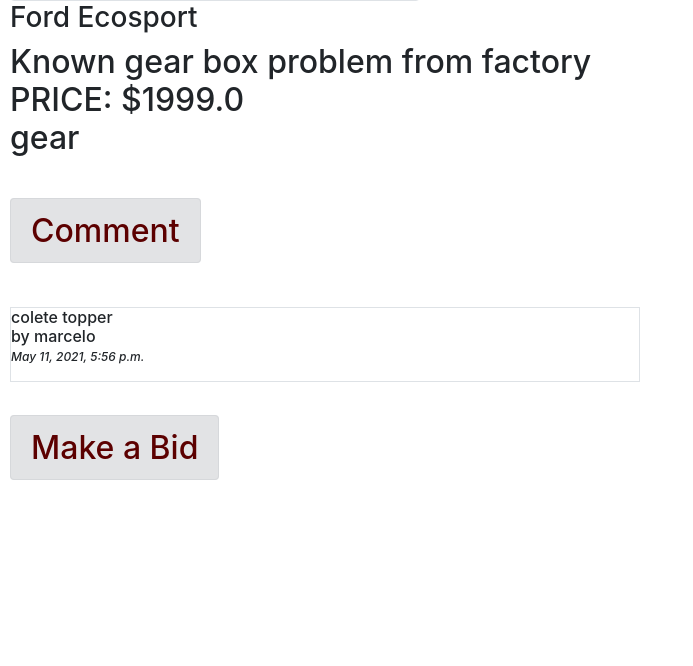
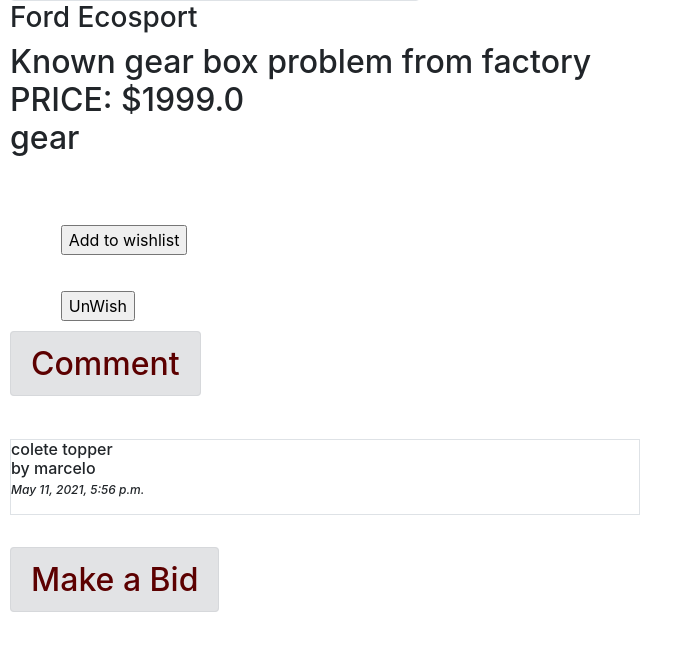
Before and after one commit to MarceloArraes/commerce, a Django app: page /auctions/1 in a window 1280 px wide. Shown: the part 552-1218 px from the top of the page, without its empty margins (0-693 px from the left). Before the commit the page ends 1032 px from the top, so only its background shows below. Run offline with Django 3.2, Linux system fonts and the light colour scheme; data comes from the database, SQL or seed files in the repository; both versions use the stored data as it was after the commit; some libraries are stand-ins or nearby versions; grey boxes are pictures that could not be loaded.

Commit message:
fixed the user_id thing with a request, better way. And other minor stuff

```diff
--- a/auctions/templates/auctions/auctiondisplay.html
+++ b/auctions/templates/auctions/auctiondisplay.html
@@ -14,20 +14,43 @@
         <p>{{auctiondisplay.descript}}<br>PRICE: ${{auctiondisplay.price}}<br>{{auctiondisplay.category}} </p>
     </h2>
 
+    <!--
+    BOTOES DE WISH AND UNWISH
+    -->
+    <p>
+    <form action="{% url 'wishlist' auctiondisplay.id  %}" method="POST" style="padding:2%;">
+        {% csrf_token %}
+        <input class="form-check-input" type="submit" value="Add to wishlist" style="margin:2%;">
+    </form>
+    </p>
+    <p>
+    <form action="{% url 'wishlist' auctiondisplay.id  %}" method="POST" style="padding:2%;">
+        {% csrf_token %}
+        <input class="form-check-input" type="submit" value="UnWish" style="margin:2%;">
+    </form>
+    </p>
+
+
+
+
     {% if user.id %}
     <!--
     Aqui tentar criar um botão para add para wishlist
     -->
+    {% for wishes in wishlists %}
 
-    <form action="{% url 'wishlist' auctiondisplay.id user.id  %}" method="POST">
-        {% csrf_token %}
-        <input class="form-check-input" type="submit">Add to wishlist
-    </form>
+    {% if wishes.users == user and wishes.auctions == auctiondisplay %}
+
+
+    {% endif %}
+    {% endfor %}
+
+    </p>
     {% endif %}
 
 
     {% if user.id %}
-    <form action="{% url 'newcomment' auctiondisplay.id user.id  %}" method="POST">
+    <form action="{% url 'newcomment' auctiondisplay.id  %}" method="POST">
         {% csrf_token %}
         <div>{{comment.commentarea}}
             <input type="submit" value="Comment" style="margin: 2%;">
@@ -35,7 +58,7 @@
     </form>
     {% else %}
     <h2>
-        <p><br><a class="alert alert-secondary" href="{% url 'register' %}" style="color: rgb(92, 0, 0);">Comment</a>
+        <p><br><a class="alert alert-secondary" href="{% url 'login' %}" style="color: rgb(92, 0, 0);">Comment</a>
     </h2><br>
     </p>
     {% endif %}
@@ -54,14 +77,14 @@
 </div>
 <div>
     {% if user.id %}
-    <form action="{% url 'newbiding' auctiondisplay.id user.id %}" method="POST">
+    <form action="{% url 'newbiding' auctiondisplay.id %}" method="POST">
         {% csrf_token %}
         {{ BidsForm.bid }}
         <input type="submit" value="bid" style="margin: 2%;">
     </form>
     {% else %}
     <h2>
-        <p><br><a class="alert alert-secondary" href="{% url 'register' %}" style="color: rgb(92, 0, 0);">Make a
+        <p><br><a class="alert alert-secondary" href="{% url 'login' %}" style="color: rgb(92, 0, 0);">Make a
                 Bid</a>
     </h2><br>
     </p>
--- a/auctions/urls.py
+++ b/auctions/urls.py
@@ -12,11 +12,11 @@
     path("auctions/listListing", views.listing, name="listListing"),
     path("auctions/newListing", views.new_listing, name="newListing"),
     path("auctions/<int:auction_id>", views.display, name="auctiondisplay"),
-    path("auctions/<int:auction_id>/<int:user_id>/bid",
+    path("auctions/<int:auction_id>/bid",
          views.newbiding, name="newbiding"),
-    path("auctions/<int:auction_id>/<int:user_id>/comment",
+    path("auctions/<int:auction_id>/comment",
          views.newcomment, name="newcomment"),
-    path("auctions/<int:auction_id>/<int:user_id>/wishlist",
+    path("auctions/<int:auction_id>/wishlist",
          views.wishlist, name="wishlist"),
     path("auctions/wishlistpage", views.wishlistpage, name="wishlistpage"),
 
--- a/auctions/views.py
+++ b/auctions/views.py
@@ -73,6 +73,8 @@
     auctiondisplayall = AuctionListing.objects.all()
     commentsdisplayall = Comments.objects.all()
     bidsall = Bids.objects.all()
+    wishlists = UserWishlist.objects.all()
+
     return render(request, "auctions/auctiondisplay.html", {
         "auctiondisplay": auctiondisplay,
         "auctiondisplayall": auctiondisplayall,
@@ -80,17 +82,18 @@
         "BidsForm": BidsForm(),
         "comment": CommentsForm(),
         "commentsall": reversed(commentsdisplayall),
+        "wishlists": wishlists
     })
 
 
 @login_required
-def newbiding(request, auction_id, user_id):
+def newbiding(request, auction_id):
     if request.method == "POST":
         auction1 = AuctionListing.objects.get(pk=auction_id)
         bidding = BidsForm(request.POST)
         f = bidding.save(commit=False)
         f.auction = auction1
-        f.userbid = User.objects.get(pk=user_id)
+        f.userbid = User.objects.get(pk=request.user.id)
         if bidding.is_valid():
             if f.bid > auction1.price:
                 print(f.auction)
@@ -110,13 +113,13 @@
 
 
 @login_required
-def newcomment(request, auction_id, user_id):
+def newcomment(request, auction_id):
     if request.method == "POST":
         auction1 = AuctionListing.objects.get(pk=auction_id)
         comment = CommentsForm(request.POST)
         f = comment.save(commit=False)
         f.auction = auction1
-        f.usercomment = User.objects.get(pk=user_id)
+        f.usercomment = User.objects.get(pk=request.user.id)
         if comment.is_valid():
             f.save()
             print("COMMENT ADDED")
@@ -135,17 +138,21 @@
     return render(request, "auctions/wishlistpage.html")
 
 
-def wishlist(request, auction_id, user_id):
+def wishlist(request, auction_id):
+    print(request.user)
     if request.method == "POST":
-        auction1 = AuctionListing.objects.get(pk=auction_id)
-        user1 = User.objects.get(pk=user_id)
+        if request.input == "Add to wishlist":
+            auction1 = AuctionListing.objects.get(pk=request.user.id)
+            user1 = User.objects.get(pk=request.user.id)
 
-        wish = UserWishlist(auctions=auction1,
-                            priceonmoment=auction1.price, users=user1)
-        wish.save()
-        print(wish)
-        print(user1.userwishes.all)
-        return display(request, auction_id)
+            wish = UserWishlist(auctions=auction1,
+                                priceonmoment=auction1.price, users=user1)
+            wish.save()
+            print(wish)
+            print(user1.userwishes.all)
+            return display(request, auction_id)
+        else:
+            print("didnt work")
         # NOT WORKING
 
 
```
Also changed, not shown: auctions/migrations/0003_auto_20210511_1212.py (added), db.sqlite3.
